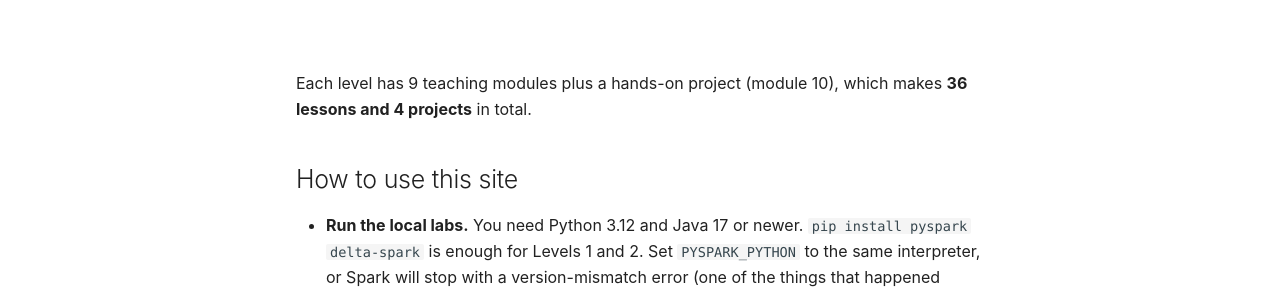
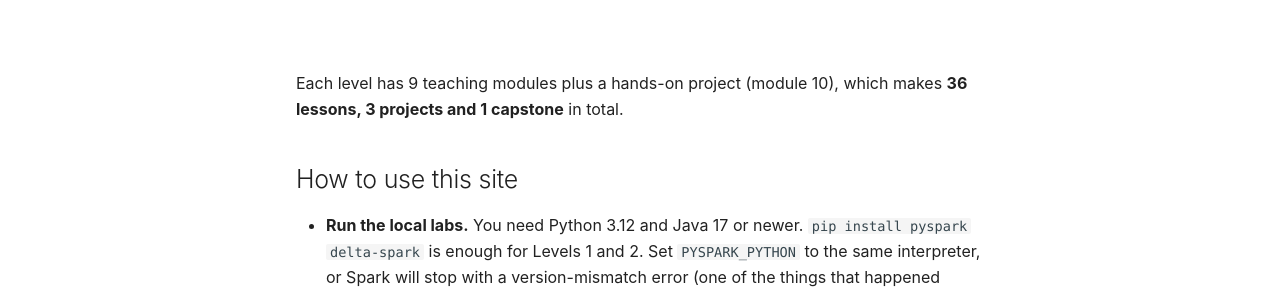
Before and after one commit to SIGILIPELLI/databricks-mastery-path, an MkDocs documentation site: the page built from docs/index.md, in a window 1280 px wide and 900 px high, scrolled down 1330 px. Shown: the part 187-479 px from the top of the window. Built offline with MkDocs 1.6.1 and Material for MkDocs 9.7.7, drawn with Linux system fonts in a browser that asks for light colours; comment, search, counter and statistics services are not loaded.

Commit message:
Course description and counts state lessons, projects and capstone from the registry
Co-Authored-By: Claude Sonnet 5.5 <noreply@anthropic.com>

```diff
--- a/docs/index.md
+++ b/docs/index.md
@@ -1,6 +1,6 @@
 ---
 title: "Free Databricks Course: Lakehouse, Spark, Delta Lake, Unity Catalog, Pipelines, Jobs, SQL, MLflow, Bundles and Cost"
-description: "Free Databricks course: 36 lessons and 4 projects on the lakehouse, Spark, Delta Lake, Auto Loader, Unity Catalog, pipelines, jobs, MLflow, bundles, cost and maintenance."
+description: "Free Databricks course: 36 lessons, 3 projects and 1 capstone on the lakehouse, Spark, Delta Lake, Auto Loader, Unity Catalog, pipelines, jobs, MLflow, bundles, cost and maintenance."
 ---
 
 # Databricks Mastery Path
@@ -51,7 +51,7 @@ didn't fix a hot key on a small test, and why a deletion vector hides a row with
 | **3 · Unity Catalog, Pipelines & Sharing** | Governance, privileges, storage, masks, lineage, declarative pipelines, jobs, sharing, SQL | 10 | Design and operate a governed, orchestrated platform |
 | **4 · Development, ML & Operations** | Bundles, testing, MLflow, serving, AI features, cost, performance, maintenance, migration | 10 | Ship, test, monitor and afford it, and plan the whole thing |
 
-Each level has 9 teaching modules plus a hands-on project (module 10), which makes **36 lessons and 4 projects** in total.
+Each level has 9 teaching modules plus a hands-on project (module 10), which makes **36 lessons, 3 projects and 1 capstone** in total.
 
 ## How to use this site
 
```
